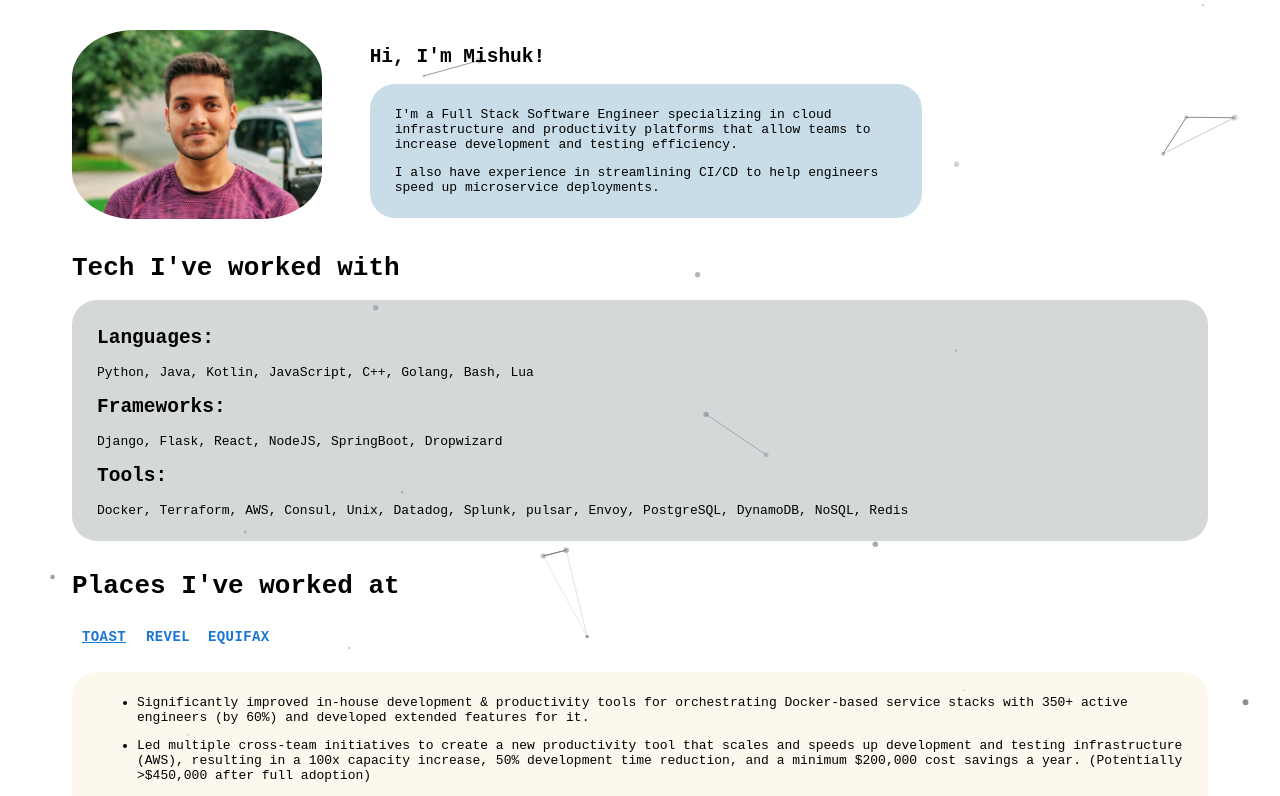
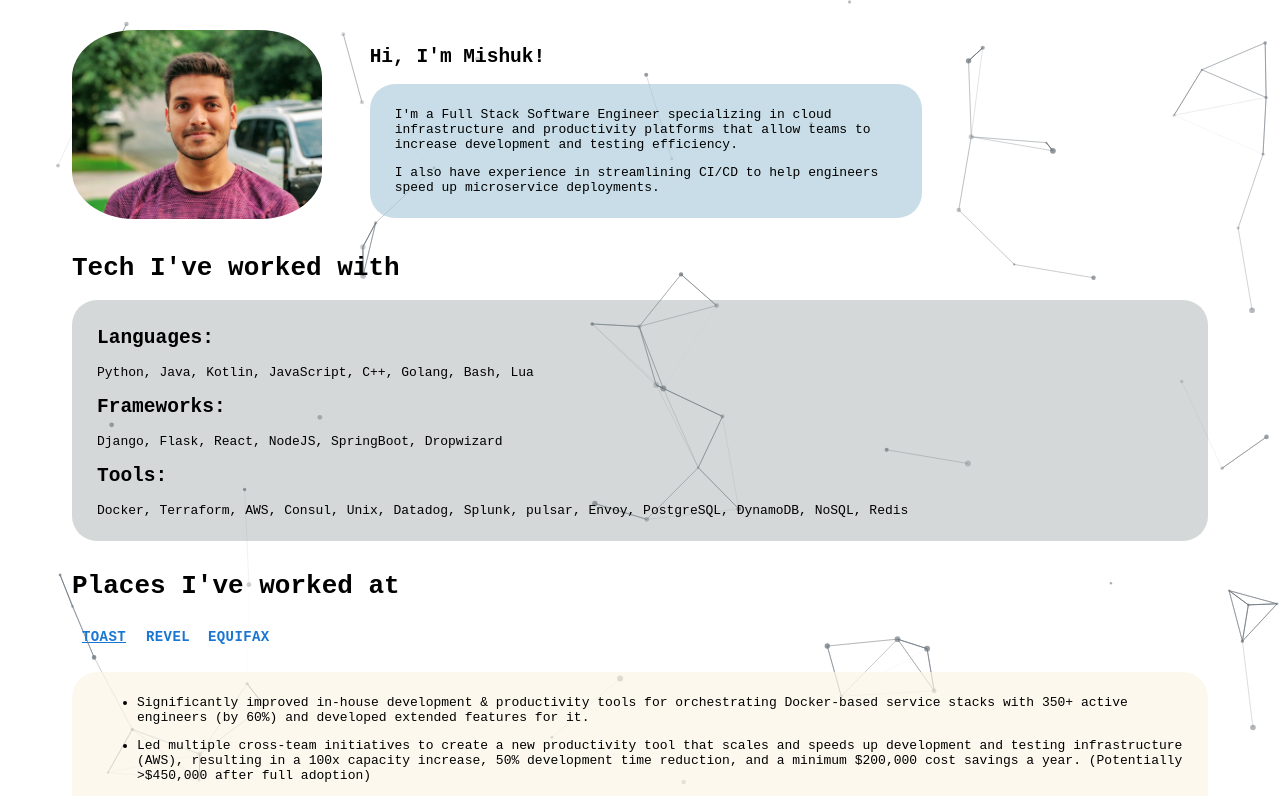
Before and after one commit to M-Dutta/M-Dutta.github.io, a React (Create React App) app: page / in a window 1280 px wide. Shown: the top 796 px of the page. Built offline with nearby package versions, Linux system fonts and the light colour scheme.

Commit message:
Fixing z-indexes and limiting FPS (#5)
* Fixed Particle z-indexing
* Fixed fps

```diff
--- a/src/components/canvas/particle.jsx
+++ b/src/components/canvas/particle.tsx
@@ -1,6 +1,7 @@
 import { useEffect, useState } from "react";
 import Particles, { initParticlesEngine } from "@tsparticles/react";
 import { loadSlim } from "@tsparticles/slim"; // if you are going to use `loadSlim`, install the "@tsparticles/slim" package too.
+import { Box } from "@material-ui/core";
 
 const particleOptions = require('./particlesjs-config.json');
 const BGParticles = () => {
@@ -14,16 +15,13 @@ const BGParticles = () => {
 			setInit(true);
 		});
 	}, []);
+	// Particles component isn't respecting "zIndex" from the .json file. Box around it and force the z-index
+	return (
+		init &&
+		<Box style={{ position: 'fixed', zIndex: -1 }}>
+			<Particles id="tsparticles" options={particleOptions} />
+		</Box>
 
-	const particlesLoaded = (container) => {
-		console.log(container);
-	};
-
-	return (
-		init && <Particles id="tsparticles"
-			particlesLoaded={particlesLoaded}
-			options={particleOptions}
-		/>
 	)
 }
 
--- a/src/components/canvas/particlesjs-config.json
+++ b/src/components/canvas/particlesjs-config.json
@@ -8,14 +8,15 @@
 		"position": "",
 		"repeat": "",
 		"size": "",
-		"opacity": 0
+		"opacity": 1
 	},
 	"backgroundMask": {
 		"composite": "destination-out",
 		"cover": {
 			"color": {
 				"value": "#fff"
-			}
+			},
+			"opacity": 1
 		},
 		"enable": false
 	},
@@ -24,7 +25,7 @@
 		"zIndex": -1
 	},
 	"detectRetina": true,
-	"fpsLimit": 0,
+	"fpsLimit": 120,
 	"infection": {
 		"cure": false,
 		"delay": 0,
@@ -441,7 +442,7 @@
 				"factor": 1000
 			},
 			"limit": 0,
-			"value": 50
+			"value": 150
 		},
 		"opacity": {
 			"random": {
```
